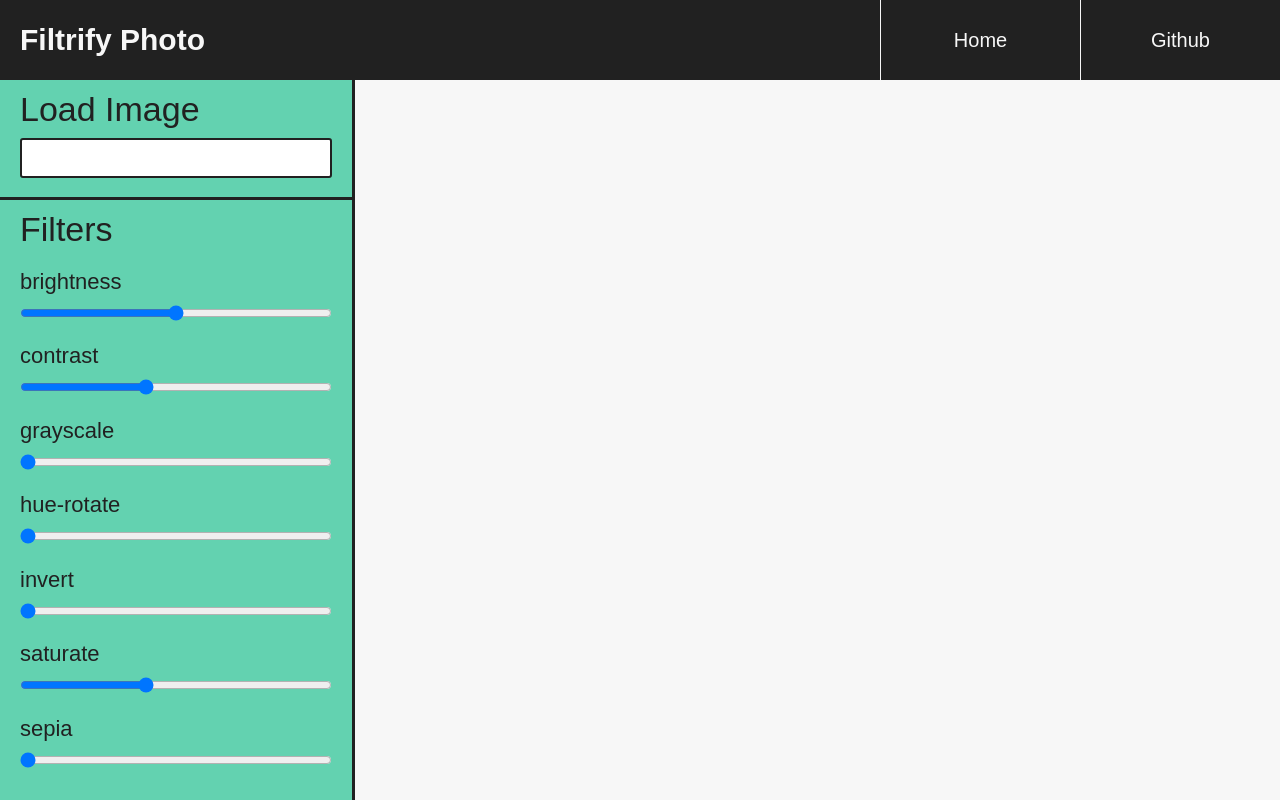
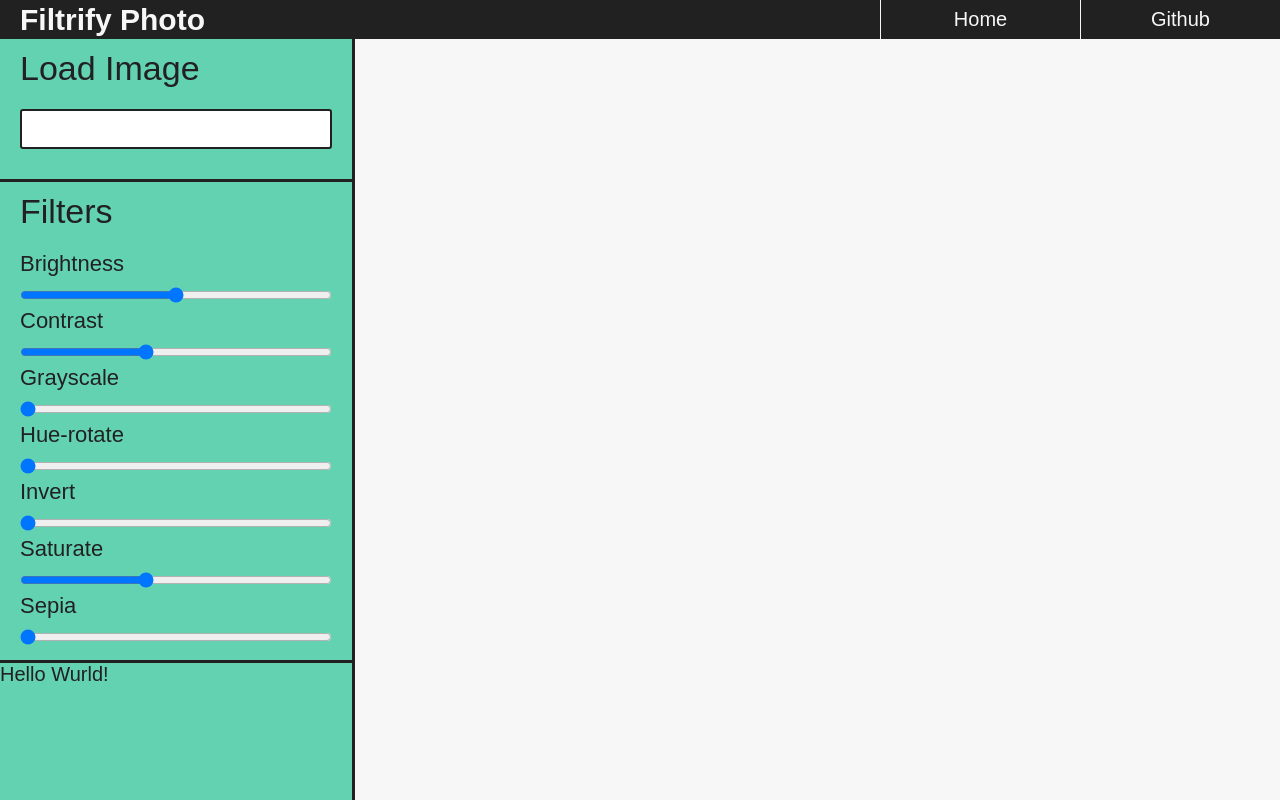
Before and after one commit to Sharpie360/filtrify-photo, a Vue app: page / in a window 1280 px wide. Built offline with nearby package versions, Linux system fonts and the light colour scheme.

Commit message:
added: SaveImagePanel component

```diff
--- a/src/components/control-panel/ControlPanel.vue
+++ b/src/components/control-panel/ControlPanel.vue
@@ -2,17 +2,20 @@
   <div class="control-panel flex-1 flexbox flexdir-col">
     <image-loader></image-loader>
     <filter-panel></filter-panel>
+    <save-image-panel></save-image-panel>
   </div>
 </template>
 
 <script>
 import ImageLoader from './ImageLoader';
 import FilterPanel from './filter-panel/FilterPanel';
+import SaveImagePanel from './save-image/SaveImagePanel';
 
 export default {
   components: {
     'image-loader': ImageLoader,
     'filter-panel': FilterPanel,
+    'save-image-panel': SaveImagePanel
   }
 }
 </script>
--- a/src/components/control-panel/ImageLoader.vue
+++ b/src/components/control-panel/ImageLoader.vue
@@ -32,6 +32,7 @@ export default {
 <style scoped>
 .image-loader--outer {
   padding: .5rem 1rem;
+  min-height: 7rem;
 }
 .image-loader--label {
   font-size: 170%;
--- a/src/components/control-panel/filter-panel/FilterInput.vue
+++ b/src/components/control-panel/filter-panel/FilterInput.vue
@@ -1,7 +1,7 @@
 <template>
   <div class="filter-input--outer">
     <label :for="filter.name"
-      >{{ filter.name }}
+      >{{ filter.name | capitalize }}
     </label>
     <input
       v-model="filter.current"
@@ -21,6 +21,13 @@ import { mapActions } from 'vuex';
 
 export default {
   props: ['filter', 'index'],
+  filters: {
+    capitalize: function (value) {
+      if (!value) return ''
+      value = value.toString()
+      return value.charAt(0).toUpperCase() + value.slice(1)
+    }
+  },
   methods: {
     ...mapActions(['setFilterValue_STORE']),
     updateFilterValue(filter) {
@@ -30,9 +37,6 @@ export default {
         filterNewValue: filter.current,
       };
       this.setFilterValue_STORE(payload);
-
-
-
     }
   }
 }
--- /dev/null
+++ b/src/components/control-panel/save-image/SaveImagePanel.vue
@@ -0,0 +1,18 @@
+<template>
+  <div class="save-image-panel--outer flex-1">
+    Hello Wurld!
+  </div>
+</template>
+
+<script>
+export default {
+
+}
+</script>
+
+<style>
+.save-image-panel--outer {
+  min-height: 7rem;
+  border-top: 3px solid var(--navbarBlack)
+}
+</style>
```
Also changed, not shown: 1 other file (tests, documents, lock files or other folders).
